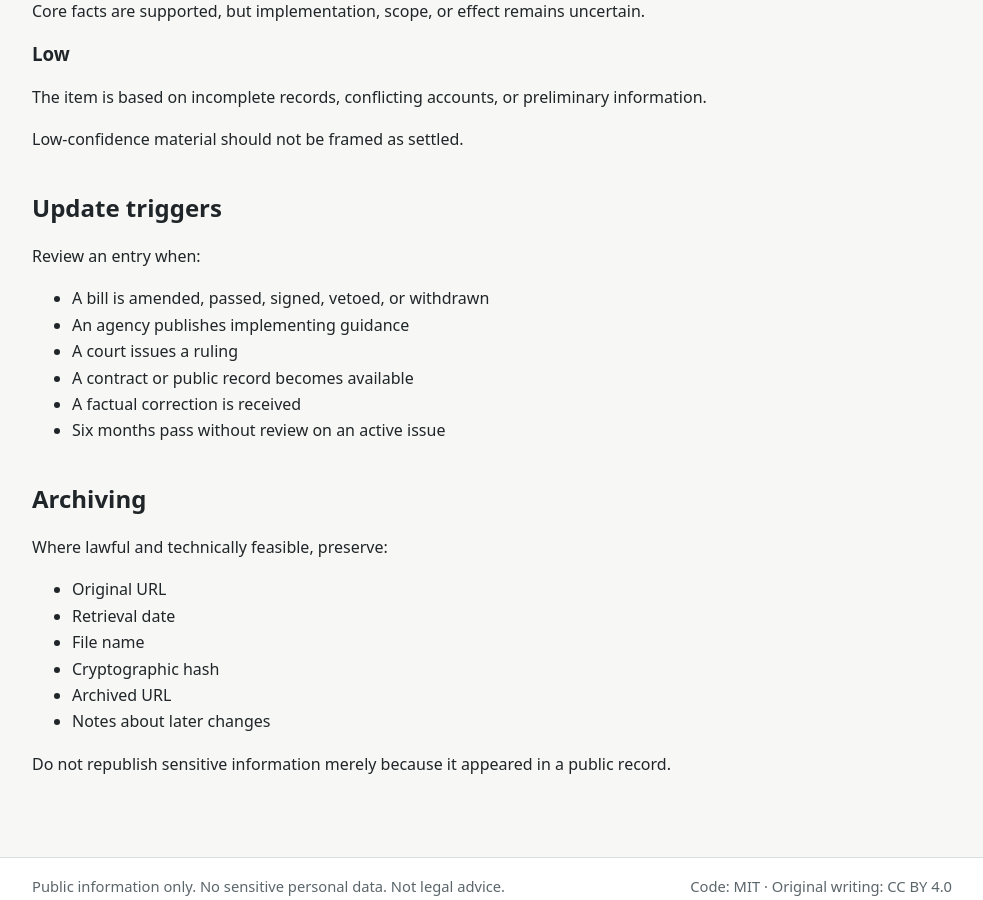
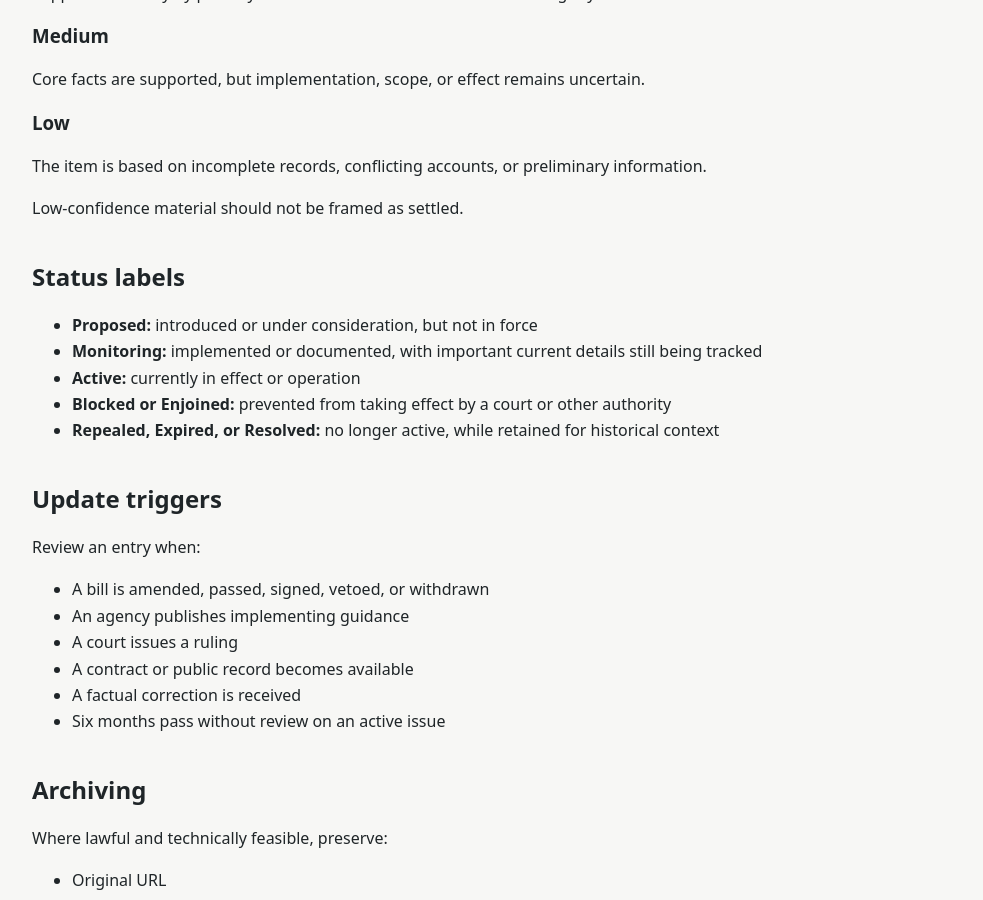
Before and after one commit to madebytommi/tennessee-digital-rights-tracker, a Jekyll site: the page built from docs/methodology.md, in a window 1280 px wide and 900 px high, scrolled down 1450 px. Shown: the whole window, without its empty margins (148-1131 px from the left). Built offline with Jekyll 4.4.1, drawn with Linux system fonts in a browser that asks for light colours; our own code applies the rules of GitHub Pages for plain Markdown files; some of the changed text lies outside the part shown.

Commit message:
Publish methodology as a navigable site page

```diff
--- a/docs/methodology.md
+++ b/docs/methodology.md
@@ -1,4 +1,12 @@
+---
+layout: default
+title: Methodology
+permalink: /methodology/
+---
+
 # Methodology
+
+The tracker uses a repeatable research structure so readers can distinguish documented facts from claims, analysis, and unresolved questions.
 
 ## Evidence hierarchy
 
@@ -38,15 +46,26 @@
 ## Confidence labels
 
 ### High
+
 Supported directly by primary documentation with little material ambiguity.
 
 ### Medium
+
 Core facts are supported, but implementation, scope, or effect remains uncertain.
 
 ### Low
+
 The item is based on incomplete records, conflicting accounts, or preliminary information.
 
 Low-confidence material should not be framed as settled.
+
+## Status labels
+
+- **Proposed:** introduced or under consideration, but not in force
+- **Monitoring:** implemented or documented, with important current details still being tracked
+- **Active:** currently in effect or operation
+- **Blocked or Enjoined:** prevented from taking effect by a court or other authority
+- **Repealed, Expired, or Resolved:** no longer active, while retained for historical context
 
 ## Update triggers
 
```
